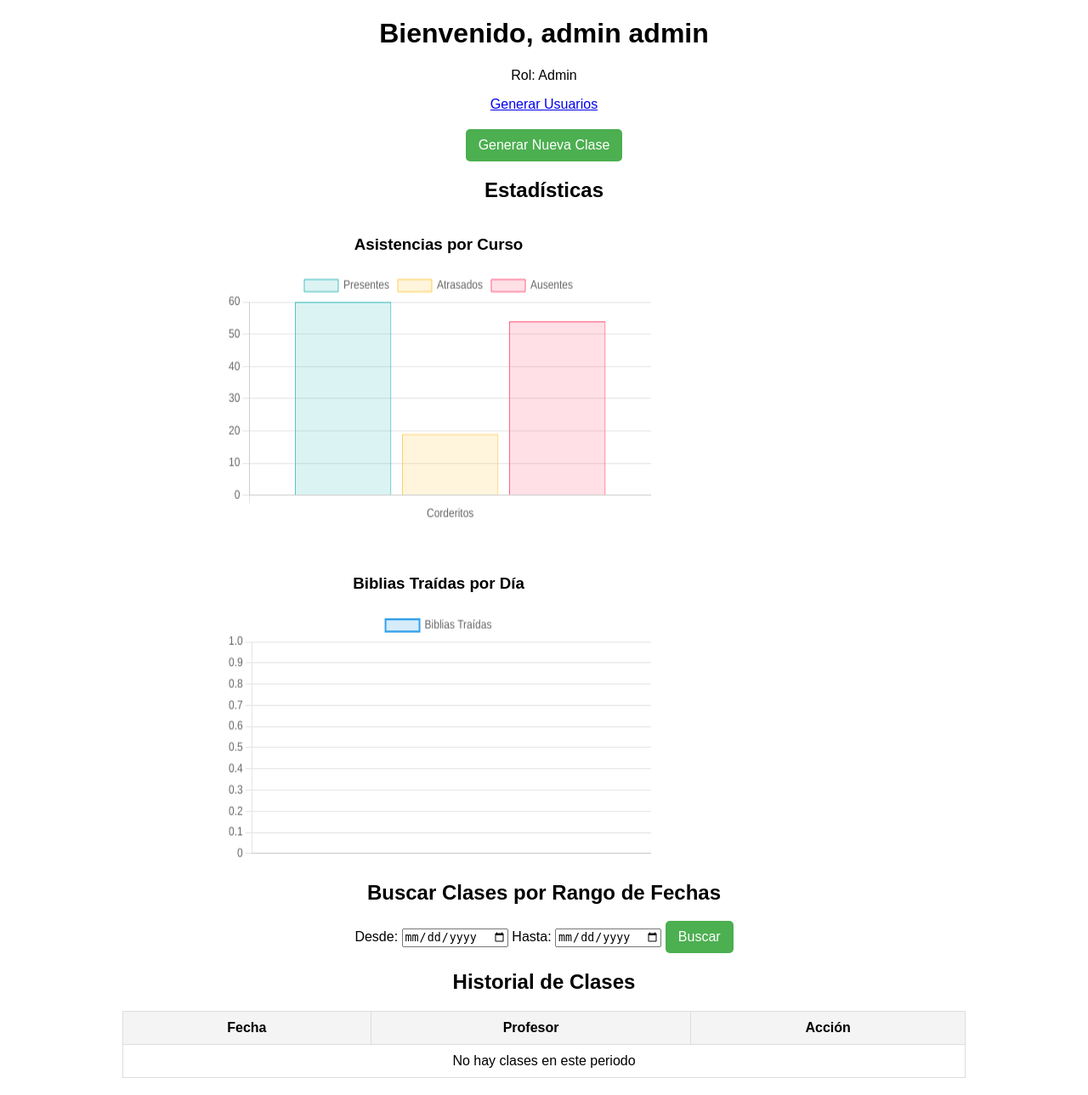
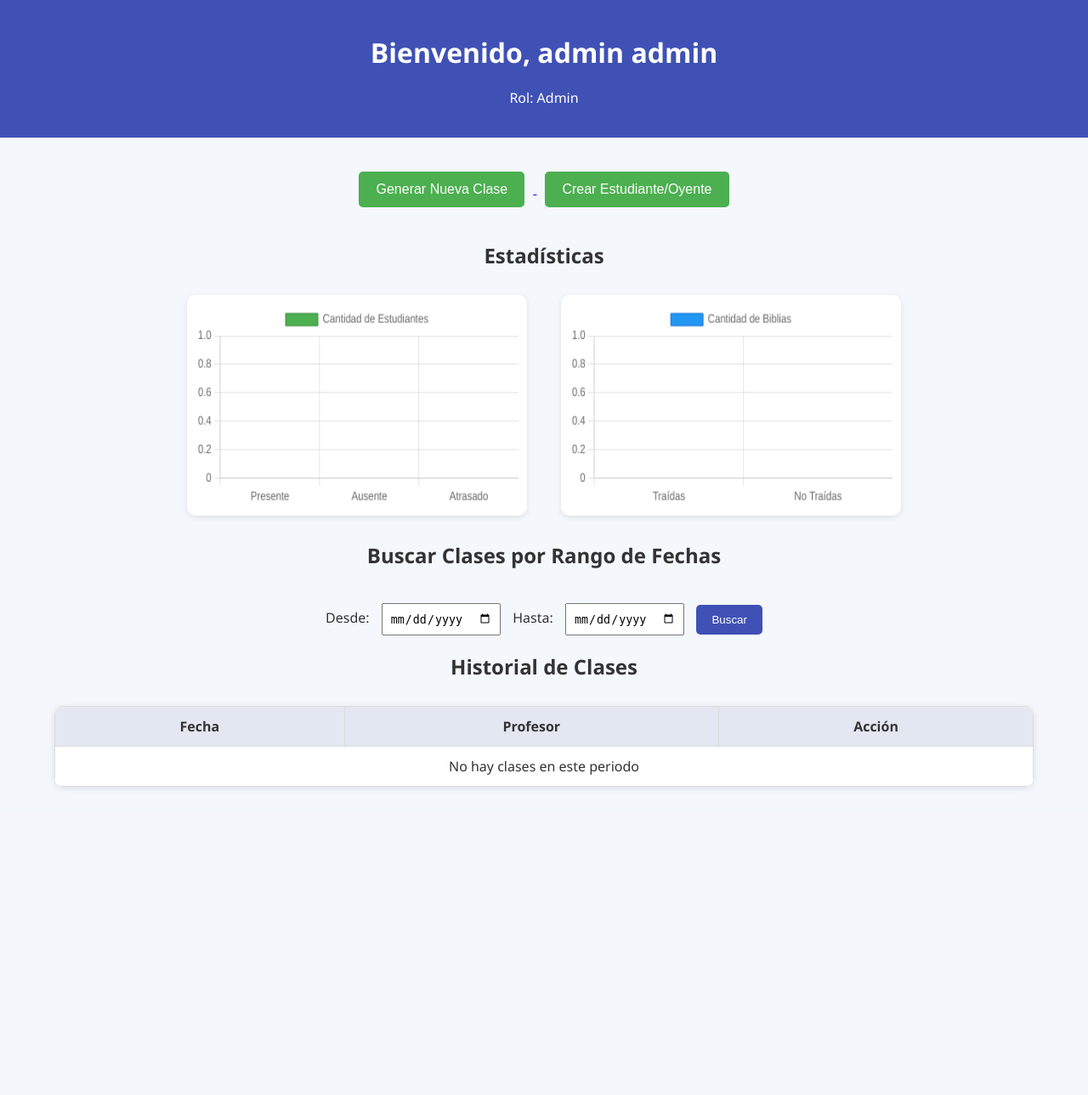
Before and after one commit to AngelCzu/UCB_Asistencia, a Django app: page /inicio in a window 1280 px wide. Shown: the whole page at 85% size. After the commit the page ends 929 px from the top, so only its background shows below. Run offline with Django 5.2, Linux system fonts and the light colour scheme; a user stored in the database is signed in; data comes from the database, SQL or seed files in the repository; both versions use the stored data as it was after the commit.

Commit message:
mejoras visuales, generacion de clases, generacion de estudiantes

```diff
--- a/asistencia_project/asistencia/templates/inicio.html
+++ b/asistencia_project/asistencia/templates/inicio.html
@@ -1,161 +1,203 @@
 <!DOCTYPE html>
 <html lang="es">
+{% load tz %}
+{% now "Y-m-d" as fecha_hoy %}
 <head>
     <meta charset="UTF-8">
-    <meta name="viewport" content="width=device-width, initial-scale=1.0">
-    <title>Inicio</title>
+    <title>Panel de Inicio</title>
+    <script src="https://cdn.jsdelivr.net/npm/chart.js"></script>
     <style>
         body {
-            font-family: Arial, sans-serif;
-            margin: 20px;
+            font-family: 'Segoe UI', sans-serif;
+            margin: 0;
+            padding: 0;
+            background-color: #f4f7fc;
+            color: #333;
+        }
+
+        header {
+            background-color: #3f51b5;
+            color: white;
+            padding: 20px;
             text-align: center;
         }
-        table {
-            width: 80%;
-            margin: 20px auto;
-            border-collapse: collapse;
-        }
-        th, td {
-            border: 1px solid #ddd;
-            padding: 10px;
+
+        h1, h2 {
+            margin-top: 20px;
             text-align: center;
         }
-        th {
-            background-color: #f4f4f4;
-        }
+
         .button-container {
-            margin: 20px;
-        }
-        button {
-            padding: 10px 15px;
-            font-size: 16px;
-            cursor: pointer;
-            background-color: #4CAF50;
-            color: white;
-            border: none;
-            border-radius: 5px;
+            margin: 30px auto;
+            text-align: center;
         }
 
-        .clase-actual {
-            background-color: yellow;
-            font-weight: bold;
+        .button-container a button {
+            background-color: #4CAF50;
+            border: none;
+            padding: 12px 20px;
+            font-size: 16px;
+            color: white;
+            border-radius: 5px;
+            cursor: pointer;
+            margin: 10px;
         }
-        .profesor-title {
-            font-weight: bold;
-            color: blue;
-        }
-        .grafico-container {
-            width: 80%;  <!-- Aumentar el ancho del contenedor del gráfico -->
-            margin: 20px auto;
+
+        .button-container a button:hover {
+            background-color: #43a047;
         }
 
         .grafico-container {
             display: flex;
             justify-content: center;
-            align-items: center;
-            gap: 40px; /* Espacio entre los gráficos */
-            flex-wrap: wrap; /* Permite que los gráficos se ajusten si la pantalla es pequeña */
+            gap: 40px;
+            flex-wrap: wrap;
+            margin: 30px auto;
+            width: 90%;
         }
 
-        .grafico-container canvas {
-            width: 500px !important;  /* Tamaño fijo para mejor visualización */
-            height: 300px !important;
-            max-width: 100%;
+        canvas {
+            width: 400px !important;
+            height: 260px !important;
+            background-color: white;
+            border-radius: 10px;
+            box-shadow: 0 2px 6px rgba(0, 0, 0, 0.1);
+            padding: 10px;
         }
 
+        table {
+            width: 90%;
+            margin: 30px auto;
+            border-collapse: collapse;
+            background: white;
+            border-radius: 10px;
+            overflow: hidden;
+            box-shadow: 0 2px 8px rgba(0,0,0,0.1);
+        }
 
+        th, td {
+            border: 1px solid #ddd;
+            padding: 12px;
+            text-align: center;
+        }
+
+        th {
+            background-color: #e3e7f1;
+        }
+
+        .clase-actual {
+            background-color: #fff59d;
+            font-weight: bold;
+        }
+
+        .profesor-title {
+            font-weight: bold;
+            color: #3f51b5;
+        }
+
+        form {
+            width: 80%;
+            margin: 0 auto;
+            text-align: center;
+            padding-top: 20px;
+        }
+
+        form input[type="date"] {
+            padding: 8px;
+            margin: 0 10px;
+        }
+
+        form button {
+            padding: 10px 18px;
+            background-color: #3f51b5;
+            color: white;
+            border: none;
+            border-radius: 5px;
+            cursor: pointer;
+        }
+
+        form button:hover {
+            background-color: #32408f;
+        }
+
+        .pagination {
+            text-align: center;
+            margin-top: 20px;
+        }
+
+        .pagination a {
+            margin: 0 10px;
+            text-decoration: none;
+            color: #3f51b5;
+            font-weight: bold;
+        }
+
+        .pagination span {
+            margin: 0 10px;
+        }
     </style>
-    <script src="https://cdn.jsdelivr.net/npm/chart.js"></script>
 </head>
 <body>
+
+<header>
     <h1>Bienvenido, {{ usuario.nombre }} {{ usuario.apellido }}</h1>
     <p>Rol: {{ usuario.get_tipo_usuario_display }}</p>
-    <a href="admin_panel"> Generar Usuarios </a>
+</header>
 
 <div class="button-container">
     <a href="{% url 'modificar_asistencia_fecha' fecha='hoy' %}">
         <button>Generar Nueva Clase</button>
     </a>
+    <a href="{% url 'crear_estudiante' %}">
+        <button>Crear Estudiante/Oyente</button>
+    </a>
 </div>
 
-   {% if nombres_cursos %}
+
 <h2>Estadísticas</h2>
 <div class="grafico-container">
-    <div style="text-align: center;">
-        <h3>Asistencias por Curso</h3>
+    <div>
         <canvas id="graficoAsistencias"></canvas>
     </div>
-
-    <div style="text-align: center;">
-        <h3>Biblias Traídas por Día</h3>
+    <div>
         <canvas id="graficoBiblias"></canvas>
     </div>
 </div>
 
 
 <script>
-    // Gráfico de Asistencias
-    var ctxAsistencias = document.getElementById('graficoAsistencias').getContext('2d');
-    var myChartAsistencias = new Chart(ctxAsistencias, {
+    const ctxAsistencias = document.getElementById('graficoAsistencias').getContext('2d');
+    const asistenciaChart = new Chart(ctxAsistencias, {
         type: 'bar',
         data: {
-            labels: {{ nombres_cursos|safe }},
-            datasets: [
-                {
-                    label: 'Presentes',
-                    data: {{ presentes_cursos|safe }},
-                    backgroundColor: 'rgba(75, 192, 192, 0.2)',
-                    borderColor: 'rgba(75, 192, 192, 1)',
+            labels: {{ estados_labels|safe }},
+            datasets: [{
+                label: 'Cantidad de Estudiantes',
+                data: {{ estados_data|safe }},
+                backgroundColor: ['#4caf50', '#f44336', '#ff9800'],
+                borderColor: ['#388e3c', '#d32f2f', '#f57c00'],
                 borderWidth: 1
+            }]
         },
-                {
-                    label: 'Atrasados',
-                    data: {{ atrasados_cursos|safe }},
-                    backgroundColor: 'rgba(255, 206, 86, 0.2)',
-                    borderColor: 'rgba(255, 206, 86, 1)',
-                    borderWidth: 1
-                },
-                {
-                    label: 'Ausentes',
-                    data: {{ ausentes_cursos|safe }},
-                    backgroundColor: 'rgba(255, 99, 132, 0.2)',
-                    borderColor: 'rgba(255, 99, 132, 1)',
-                    borderWidth: 1
-                }
-            ]
-        },
-        options: {
-            responsive: true,
-            scales: {
-                y: { beginAtZero: true }
-            }
-        }
+        options: { responsive: true }
     });
 
-    // Gráfico de Biblias por Día
-    var ctxBiblias = document.getElementById('graficoBiblias').getContext('2d');
-    var myChartBiblias = new Chart(ctxBiblias, {
-        type: 'line',
+    const ctxBiblias = document.getElementById('graficoBiblias').getContext('2d');
+    const bibliasChart = new Chart(ctxBiblias, {
+        type: 'bar',
         data: {
-            labels: {{ fechas_biblias|safe }},  // Fechas en el eje X
+            labels: {{ biblias_labels|safe }},
             datasets: [{
-                label: 'Biblias Traídas',
-                data: {{ total_biblias|safe }},  // Cantidad de biblias por día
-                backgroundColor: 'rgba(54, 162, 235, 0.2)',
-                borderColor: 'rgba(54, 162, 235, 1)',
-                borderWidth: 2,
-                fill: true
+                label: 'Cantidad de Biblias',
+                data: {{ biblias_data|safe }},
+                backgroundColor: ['#2196f3', '#9e9e9e'],
+                borderColor: ['#1976d2', '#616161'],
+                borderWidth: 1
             }]
         },
-        options: {
-            responsive: true,
-            scales: {
-                y: { beginAtZero: true }
-            }
-        }
+        options: { responsive: true }
     });
 </script>
-{% endif %}
 
 <h2>Buscar Clases por Rango de Fechas</h2>
 <form method="GET" action="{% url 'inicio' %}">
@@ -168,8 +210,6 @@
     <button type="submit">Buscar</button>
 </form>
 
-
-
 <h2>Historial de Clases</h2>
 <table>
     <thead>
@@ -180,8 +220,8 @@
         </tr>
     </thead>
     <tbody>
-        {% for fecha, profesor in profesores_por_fecha %}
-        <tr>
+        {% for fecha, profesor in page_obj %}
+        <tr {% if fecha|date:"Y-m-d" == fecha_hoy %} class="clase-actual" {% endif %}>
             <td>{{ fecha }}</td>
             <td>
                 {{ profesor.nombre }} {{ profesor.apellido }}
@@ -194,15 +234,24 @@
             </td>
         </tr>
         {% empty %}
-        <tr>
-            <td colspan="3">No hay clases en este periodo</td>
-        </tr>
+        <tr><td colspan="3">No hay clases en este periodo</td></tr>
         {% endfor %}
     </tbody>
 </table>
 
+{% if page_obj.has_other_pages %}
+<div class="pagination">
+    {% if page_obj.has_previous %}
+        <a href="?page={{ page_obj.previous_page_number }}{% if fecha_inicio %}&fecha_inicio={{ fecha_inicio }}{% endif %}{% if fecha_fin %}&fecha_fin={{ fecha_fin }}{% endif %}">&laquo; Anterior</a>
+    {% endif %}
 
+    <span>Página {{ page_obj.number }} de {{ page_obj.paginator.num_pages }}</span>
 
+    {% if page_obj.has_next %}
+        <a href="?page={{ page_obj.next_page_number }}{% if fecha_inicio %}&fecha_inicio={{ fecha_inicio }}{% endif %}{% if fecha_fin %}&fecha_fin={{ fecha_fin }}{% endif %}">Siguiente &raquo;</a>
+    {% endif %}
+</div>
+{% endif %}
 
 </body>
 </html>
--- a/asistencia_project/asistencia/urls.py
+++ b/asistencia_project/asistencia/urls.py
@@ -10,6 +10,7 @@
     path('inicio', views.inicio, name='inicio'),
     path('modificar_asistencia_fecha/<str:fecha>/', login_required(views.modificar_asistencia_fecha), name='modificar_asistencia_fecha'),
     path('admin_panel', login_required(views.admin_panel), name='admin_panel'),  # Nueva URL para el panel de admin
+    path('crear-estudiante/', views.crear_estudiante, name='crear_estudiante'),
 
 
 ]
--- a/asistencia_project/asistencia/views.py
+++ b/asistencia_project/asistencia/views.py
@@ -7,7 +7,11 @@
 from .forms import AsistenciaForm
 from django.contrib.auth.decorators import login_required, user_passes_test
 from .forms import *
-import datetime
+from datetime import datetime
+from django.db.models import *
+import json
+from django.core.paginator import Paginator
+
 from django.utils.timezone import now
 from django.http import HttpResponse
 
@@ -55,132 +59,92 @@
 @login_required
 def inicio(request):
     usuario = request.user
-    fecha_actual = now().date()
 
-    if usuario.tipo_usuario == 'profesor' and usuario.curso:
-        # Obtener todas las fechas únicas de las asistencias, excluyendo la fecha actual
-        fechas_unicas = Asistencia.objects.filter(
-            estudiante__curso=usuario.curso,
-            fecha__lt=fecha_actual  # Excluir la fecha actual
-        ).values_list('fecha', flat=True).distinct().order_by('-fecha')
+    fecha_inicio = request.GET.get("fecha_inicio")
+    fecha_fin = request.GET.get("fecha_fin")
 
-        # Clase actual
-        clase_actual = Asistencia.objects.filter(
-            estudiante__curso=usuario.curso,
-            fecha=fecha_actual
-        ).first()
+    # Filtro base: por curso del usuario
+    asistencias = Asistencia.objects.filter(estudiante__curso=usuario.curso)
 
-        # Calcular el total de asistencias, atrasos y ausencias para todas las clases
-        asistencias_totales = Asistencia.objects.filter(estudiante__curso=usuario.curso)
-        total = asistencias_totales.count()
-        presentes = asistencias_totales.filter(estado='presente').count()
-        atrasados = asistencias_totales.filter(estado='atrasado').count()
-        ausentes = asistencias_totales.filter(estado='ausente').count()
+    if fecha_inicio and fecha_fin:
+        fecha_inicio_date = datetime.strptime(fecha_inicio, "%Y-%m-%d").date()
+        fecha_fin_date = datetime.strptime(fecha_fin, "%Y-%m-%d").date()
+        asistencias = asistencias.filter(fecha__range=(fecha_inicio_date, fecha_fin_date))
 
-        porcentaje_presentes = (presentes / total) * 100 if total > 0 else 0
-        porcentaje_atrasados = (atrasados / total) * 100 if total > 0 else 0
-        porcentaje_ausentes = (ausentes / total) * 100 if total > 0 else 0
+    # Obtener fechas únicas para la tabla
+    fechas_unicas = asistencias.values_list("fecha", flat=True).distinct().order_by("-fecha")
 
-        datos_grafico = {
-            'presentes': round(porcentaje_presentes, 2),
-            'atrasados': round(porcentaje_atrasados, 2),
-            'ausentes': round(porcentaje_ausentes, 2),
-        }
-    else:
-        fechas_unicas = []
-        clase_actual = None
-        datos_grafico = None
-
-    # Obtener datos de todos los cursos
-    cursos = Curso.objects.all()
-    nombres_cursos = []
-    presentes_cursos = []
-    atrasados_cursos = []
-    ausentes_cursos = []
-
-    for curso in cursos:
-        asistencias_curso = Asistencia.objects.filter(estudiante__curso=curso)
-        presentes_curso = asistencias_curso.filter(estado='presente').count()
-        atrasados_curso = asistencias_curso.filter(estado='atrasado').count()
-        ausentes_curso = asistencias_curso.filter(estado='ausente').count()
-
-        nombres_cursos.append(curso.nombre)
-        presentes_cursos.append(presentes_curso)
-        atrasados_cursos.append(atrasados_curso)
-        ausentes_cursos.append(ausentes_curso)
-
-    # En la vista (views.py)
+    # Asociar profesor a cada fecha
     profesores_por_fecha = [
-    (fecha, Asistencia.objects.filter(fecha=fecha, estudiante__curso=usuario.curso).first().profesor)
-    for fecha in fechas_unicas
+        (fecha, Asistencia.objects.filter(fecha=fecha, estudiante__curso=usuario.curso).first().profesor)
+        for fecha in fechas_unicas
     ]
 
-    # Obtener la cantidad de biblias traídas por día en el curso del usuario
-    biblias_por_dia = (
-        Asistencia.objects
-        .filter(estudiante__curso=usuario.curso)
-        .values('fecha')  # Agrupar por fecha
-        .annotate(total_biblias=models.Sum('cantidad_biblias'))  # Sumar biblias por fecha
-        .order_by('fecha')  # Ordenar por fecha ascendente
-    )
+    # Contar estados
+    estados_labels = ["Presente", "Ausente", "Atrasado"]
+    estados_data = {estado: 0 for estado in estados_labels}
 
-    # Extraer las fechas y valores en listas para pasarlas al template
-    fechas_biblias = [str(entry['fecha']) for entry in biblias_por_dia]
-    total_biblias = [entry['total_biblias'] or 0 for entry in biblias_por_dia]
+    estado_counts = asistencias.values("estado").annotate(total=Count("id"))
+    for item in estado_counts:
+        estados_data[item["estado"].capitalize()] = item["total"]
 
+    # Biblias traídas vs no traídas
+    total_biblias = asistencias.aggregate(Sum("cantidad_biblias"))["cantidad_biblias__sum"] or 0
+    sin_biblia = asistencias.filter(cantidad_biblias=0).count()
+
+    # Paginar la lista de clases
+    paginator = Paginator(profesores_por_fecha, 5)  # 5 clases por página (ajustable)
+    page_number = request.GET.get("page")
+    page_obj = paginator.get_page(page_number)
 
     context = {
-        'total_biblias': total_biblias,
-        'fechas_biblias': fechas_biblias,
-        'profesores_por_fecha':profesores_por_fecha,
-        'usuario': usuario,
-        'fechas_unicas': fechas_unicas,
-        'clase_actual': clase_actual,
-        'fecha_actual': fecha_actual,
-        'datos_grafico': datos_grafico,
-        'nombres_cursos': nombres_cursos,  # Lista de nombres de cursos
-        'presentes_cursos': presentes_cursos,  # Lista de presentes por curso
-        'atrasados_cursos': atrasados_cursos,  # Lista de atrasados por curso
-        'ausentes_cursos': ausentes_cursos,  # Lista de ausentes por curso
+        "usuario": usuario,
+        "fecha_inicio": fecha_inicio,
+        "fecha_fin": fecha_fin,
+        "estados_labels": json.dumps(estados_labels),
+        "estados_data": json.dumps(list(estados_data.values())),
+        "biblias_labels": json.dumps(["Traídas", "No Traídas"]),
+        "biblias_data": json.dumps([total_biblias, sin_biblia]),
+        "profesores_por_fecha": profesores_por_fecha,
+        'page_obj': page_obj,
     }
 
-    return render(request, 'inicio.html', context)
+    return render(request, "inicio.html", context)
 
-
+@login_required
 @login_required
 def modificar_asistencia_fecha(request, fecha):
     if fecha == "hoy":
-        fecha = now().date()  # Convertir "hoy" en la fecha actual
+        fecha = now().date()
 
-    profesor = request.user  # El profesor que genera la clase
+    profesor = request.user
 
     if profesor.tipo_usuario != 'profesor' or not profesor.curso:
-        return redirect('inicio')  # Redirigir si el usuario no es profesor
+        return redirect('inicio')
 
-    # Obtener estudiantes y profesores del curso del profesor (excepto el profesor que generó la clase)
-    estudiantes = CustomUser.objects.filter(tipo_usuario='estudiante', curso=profesor.curso)
-    profesores = CustomUser.objects.filter(tipo_usuario='profesor', curso=profesor.curso).exclude(id=profesor.id)
+    # Obtener todos los usuarios del curso (estudiantes y profesores, incluyendo al generador)
+    usuarios = CustomUser.objects.filter(
+        curso=profesor.curso
+    ).order_by('tipo_usuario', 'nombre', 'apellido')  # Ordenar por tipo y nombre
 
-    # Crear registros de asistencia para estudiantes si no existen
-    for estudiante in estudiantes:
-        Asistencia.objects.get_or_create(
-            estudiante=estudiante,
-            profesor=profesor,  # El profesor que genera la clase
-            fecha=fecha,
-            defaults={"estado": "ausente", "cantidad_biblias": 0}
-        )
+    # Crear asistencia si no existe (todos como ausente)
+    for user in usuarios:
+        if not Asistencia.objects.filter(estudiante=user, fecha=fecha).exists():
+            Asistencia.objects.create(
+                estudiante=user,
+                profesor=profesor,
+                fecha=fecha,
+                estado="ausente",
+                cantidad_biblias=0
+            )
 
-    # Crear registros de asistencia para profesores si no existen (estado predeterminado: presente)
-    for prof in profesores:
-        Asistencia.objects.get_or_create(
-            estudiante=prof,
-            profesor=prof,  # El profesor que genera su propia asistencia
-            fecha=fecha,
-            defaults={"estado": "presente", "cantidad_biblias": 0}
-        )
-
-    # Obtener lista actualizada de asistencias (estudiantes y profesores)
-    asistencia_list = Asistencia.objects.filter(fecha=fecha, estudiante__curso=profesor.curso)
+    # Obtener la lista ordenada de asistencias para mostrar en la tabla
+    asistencia_list = Asistencia.objects.filter(
+        fecha=fecha,
+        estudiante__curso=profesor.curso
+    ).select_related('estudiante').order_by(
+        'estudiante__tipo_usuario', 'estudiante__nombre', 'estudiante__apellido'
+    )
 
     if request.method == "POST":
         for asistencia in asistencia_list:
@@ -191,7 +155,11 @@
             asistencia.save()
         return redirect("inicio")
 
-    return render(request, "modificar_asistencia_fecha.html", {"asistencia_list": asistencia_list, "fecha": fecha})
+    return render(request, "modificar_asistencia_fecha.html", {
+        "asistencia_list": asistencia_list,
+        "fecha": fecha
+    })
+
 
 # Función para verificar si el usuario es admin
 def es_admin(user):
@@ -216,3 +184,22 @@
         'usuarios': usuarios,
     }
     return render(request, 'admin_panel.html', context)
+
+
+@login_required
+
+def crear_estudiante(request):
+    if request.user.tipo_usuario != 'profesor':
+        return redirect('inicio')  # Solo profesores
+
+    if request.method == 'POST':
+        form = CustomUserCreationForm(request.POST, profesor=request.user)
+        if form.is_valid():
+            nuevo_usuario = form.save(commit=False)
+            nuevo_usuario.curso = request.user.curso  # Asegura que sea su curso
+            nuevo_usuario.save()
+            return redirect('inicio')
+    else:
+        form = CustomUserCreationForm(initial={'tipo_usuario': 'oyente'}, profesor=request.user)
+
+    return render(request, 'crear_estudiante.html', {'form': form})
```
Also changed, not shown: asistencia_project/asistencia/forms.py (+14 -14 lines), asistencia_project/asistencia/templates/crear_estudiante.html (added, +67 -0 lines), asistencia_project/asistencia/templates/modificar_asistencia_fecha.html (+59 -7 lines), asistencia_project/asistencia/static/css/inicio.css (added), asistencia_project/db.sqlite3. Lines whose indentation alone changed are shown as unchanged.
